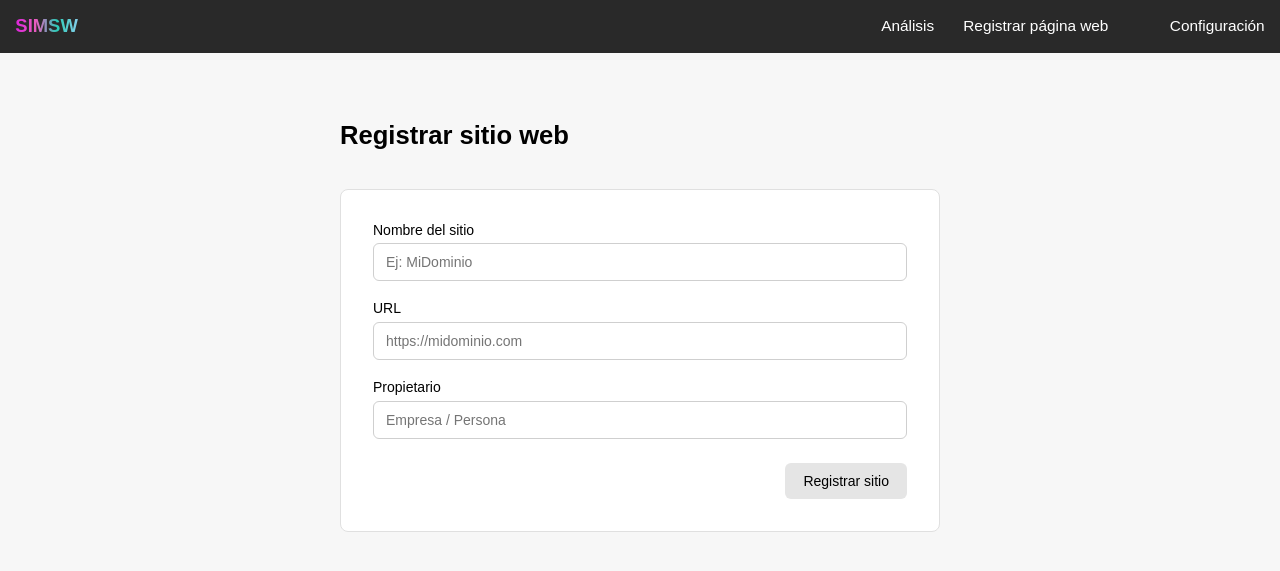
After one commit to juanthove/SIMSW, a Flask app: template templates/site-create.html in a window 1280 px wide. The commit adds this page. Shown: the top 571 px of the page. Run offline with Flask 3, Linux system fonts and the light colour scheme; the template is opened without the code that fills it, so the values that code supplies are empty.

Commit message:
Agrego registrar sitio web

```diff
--- a/static/css/analysis-detail.css
+++ b/static/css/analysis-detail.css
@@ -1,8 +1,5 @@
 body {
   margin: 0;
-  font-family: Arial, Helvetica, sans-serif;
-  background-color: #f7f7f7;
-  color: #222;
 }
 
 .contenedor {
--- a/static/css/analysis.css
+++ b/static/css/analysis.css
@@ -70,7 +70,7 @@ th.sortable.desc::after {
 
 /*Encabezado*/
 .tablaBase thead {
-  background-color: #f2f2f2; /* gris claro */
+  background-color: #dddddd;
   border-bottom: 2px solid #d0d0d0;
 }
 
--- a/static/css/main.css
+++ b/static/css/main.css
@@ -5,6 +5,8 @@
 
 body{
   padding-top: 4em;
+  font-family: Arial, Helvetica, sans-serif;
+  background-color: #f7f7f7;
 }
 
 /*NavBar*/
--- /dev/null
+++ b/static/css/site-create.css
@@ -0,0 +1,69 @@
+/*Contenedor general*/
+.contenedorForm {
+  max-width: 600px;
+  margin: 0 auto;
+  padding: 2em 1em;
+}
+
+/*Título*/
+.contenedorForm h1 {
+  margin-bottom: 1.5em;
+  font-size: 1.6rem;
+  font-weight: 600;
+}
+
+/*Formulario base*/
+.formBase {
+  background-color: #ffffff;
+  border: 1px solid #e0e0e0;
+  border-radius: 8px;
+  padding: 2em;
+}
+
+/*Campo*/
+.campoForm {
+  display: flex;
+  flex-direction: column;
+  margin-bottom: 1.2em;
+}
+
+.campoForm label {
+  font-size: 14px;
+  margin-bottom: 0.4em;
+  font-weight: 500;
+}
+
+.campoForm input {
+  padding: 10px 12px;
+  font-size: 14px;
+  border-radius: 6px;
+  border: 1px solid #cfcfcf;
+}
+
+.campoForm input:focus {
+  outline: none;
+  border-color: #999999;
+}
+
+/*Acciones*/
+.accionesForm {
+  margin-top: 1.5em;
+  display: flex;
+  justify-content: flex-end;
+}
+
+/*Botón principal*/
+.btnPrincipal {
+  padding: 10px 18px;
+  font-size: 14px;
+  font-weight: 500;
+  border: none;
+  border-radius: 6px;
+  cursor: pointer;
+  background-color: #e5e5e5;
+  color: #000000;
+}
+
+.btnPrincipal:hover {
+  background-color: #dcdcdc;
+}
--- a/static/js/init.js
+++ b/static/js/init.js
@@ -16,7 +16,7 @@ if (navBar) {
                         <a href="analysis.html">Ver Listado Análisis</a>
                     </div>
                 </div>
-                <a href="register.html">Registrar página web</a>
+                <a href="site-create.html">Registrar página web</a>
             </div>
 
             <div id="config">
--- /dev/null
+++ b/static/js/site-create.js
@@ -0,0 +1,51 @@
+const form = document.getElementById("formSitio");
+
+form.addEventListener("submit", async (e) => {
+  e.preventDefault(); //Evitar recargar la página
+
+  const nombre = document.getElementById("nombre").value.trim();
+  const url = document.getElementById("url").value.trim();
+  const propietario = document.getElementById("propietario").value.trim();
+
+  //Validar los campos
+  if (!nombre || !url || !propietario) {
+    alert("Todos los campos son obligatorios.");
+    return;
+  }
+
+  const nuevoSitio = {
+    nombre,
+    url,
+    propietario
+  };
+
+  console.log("Sitio a registrar:", nuevoSitio);
+
+  try {
+    /*CUANDO EXISTA LA API DESCOMENTAR ESTO
+
+    const res = await fetch("/api/site", {
+      method: "POST",
+      headers: { "Content-Type": "application/json" },
+      body: JSON.stringify(nuevoSitio)
+    });
+
+    const data = await res.json();
+
+    if (!res.ok) {
+      alert(data.error || "Error al registrar el sitio.");
+      return;
+    }*/
+
+    alert("Sitio registrado correctamente.");
+
+    form.reset();
+
+    // Opcional: redirigir
+    // window.location.href = "analysis-create.html";
+
+  } catch (err) {
+    console.error("Error:", err);
+    alert("Error al conectar con el servidor.");
+  }
+});
--- /dev/null
+++ b/templates/site-create.html
@@ -0,0 +1,47 @@
+<!DOCTYPE html>
+<html lang="es">
+<head>
+    <meta charset="UTF-8">
+    <meta name="viewport" content="width=device-width, initial-scale=1.0">
+    <title>Registrar Sitio Web</title>
+
+
+    <link href="../static/css/main.css" rel="stylesheet" type="text/css">
+    <link href="../static/css/site-create.css" rel="stylesheet" type="text/css">
+    <link href="../static/css/responsive.css" rel="stylesheet" type="text/css">
+    <script src="../static/js/init.js" defer></script>
+    <script src="../static/js/site-create.js" defer></script>
+</head>
+<body>
+    <div id="navBarDiv"></div>
+
+    <main class="contenedorForm">
+        <h1>Registrar sitio web</h1>
+
+        <form id="formSitio" class="formBase">
+
+        <div class="campoForm">
+            <label for="nombre">Nombre del sitio</label>
+            <input type="text" id="nombre" name="nombre" placeholder="Ej: MiDominio" required>
+        </div>
+
+        <div class="campoForm">
+            <label for="url">URL</label>
+            <input type="url" id="url" name="url" placeholder="https://midominio.com" required>
+        </div>
+
+        <div class="campoForm">
+            <label for="propietario">Propietario</label>
+            <input type="text" id="propietario" name="propietario" placeholder="Empresa / Persona" required>
+        </div>
+
+        <div class="accionesForm">
+            <button type="submit" class="btnPrincipal">Registrar sitio</button>
+        </div>
+
+        </form>
+    </main>
+
+
+</body>
+</html>
```
